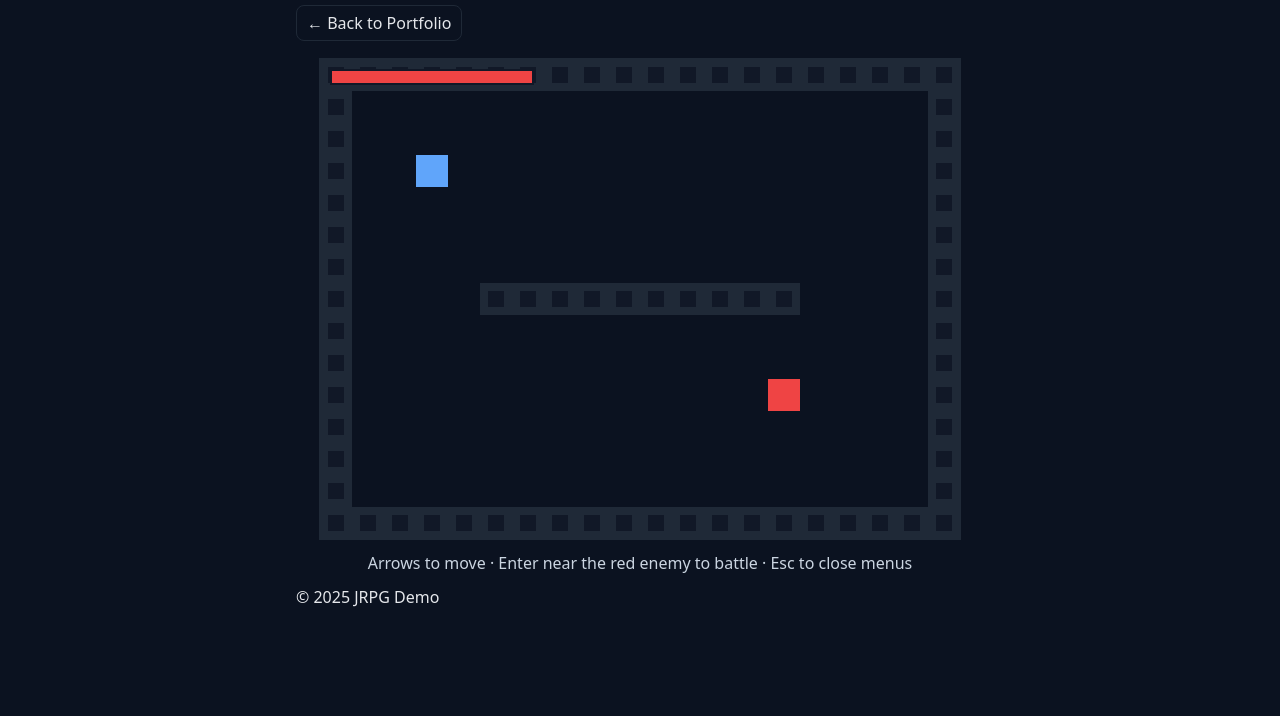
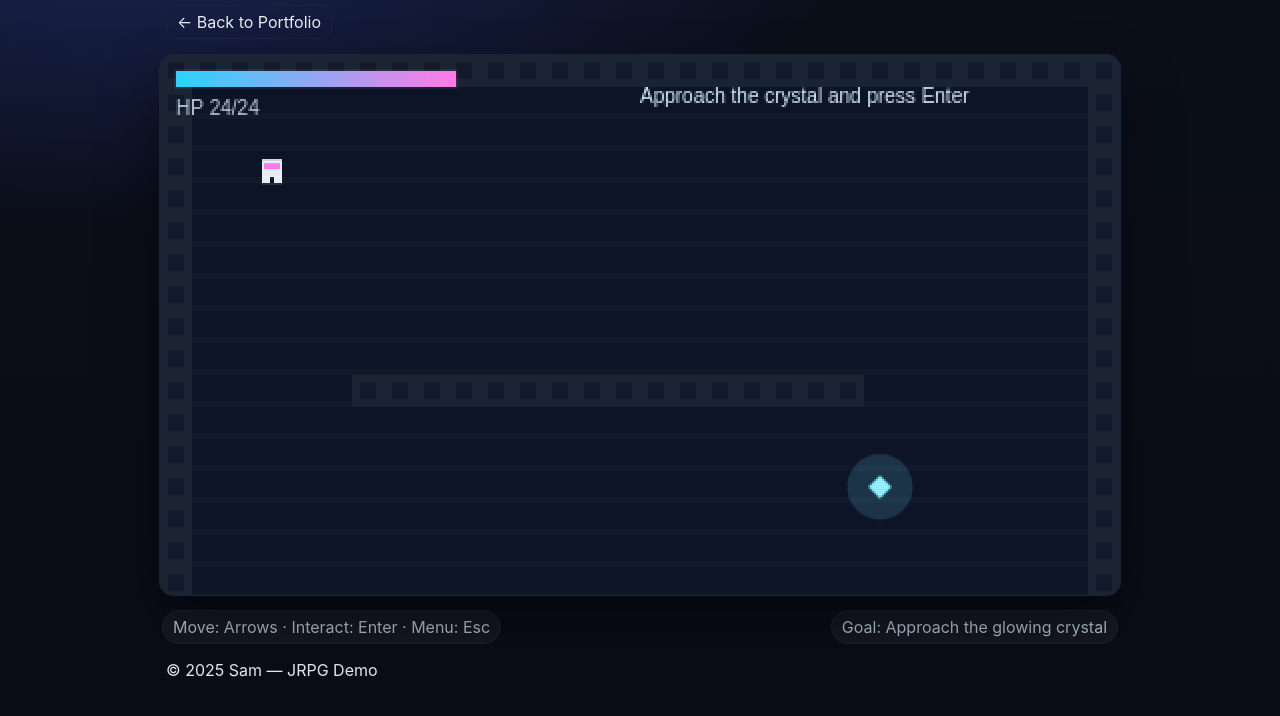
Before and after one commit to Caliburrito72/Caliburrito72.github.io, a plain HTML site: page game.html in a window 1280 px wide. Drawn offline with Linux system fonts and the light colour scheme.

Commit message:
Update game.html

```diff
--- a/game.html
+++ b/game.html
@@ -3,168 +3,284 @@
 <head>
 <meta charset="utf-8" />
 <meta name="viewport" content="width=device-width, initial-scale=1" />
-<title>JRPG Demo</title>
+<title>JRPG Demo — Sam</title>
+<meta name="description" content="A stylish browser JRPG demo featuring parallax scenery, an animated hero, and minimal battles.">
 <style>
-  body { margin:0; background:#0b1220; color:#e5e7eb; font-family:system-ui, Segoe UI, Roboto; display:flex; flex-direction:column; align-items:center; }
-  header, footer { width:100%; max-width:720px; padding:12px 16px; box-sizing:border-box; }
-  header a { color:#e5e7eb; text-decoration:none; border:1px solid #1f2937; padding:6px 10px; border-radius:8px; }
-  header a:hover { color:#22d3ee; border-color:#22d3ee; }
-  #wrap { border:1px solid #1f2937; background:#0f172a; margin:12px; image-rendering: pixelated; }
-  canvas { width:640px; height:480px; display:block; }
-  #hud { max-width:640px; color:#cbd5e1; }
-  #overlay {
-    position:fixed; inset:0; display:none; align-items:center; justify-content:center;
-    background:rgba(0,0,0,0.6);
+  :root{
+    --fg:#e6edf3; --muted:#b9c8d8; --ui:#0f172a; --line:#1b2433; --glow:#6ee7ff; --accent:#ff7ae6;
   }
-  #battle {
-    background:#111827; border:1px solid #1f2937; border-radius:12px; padding:16px; width:min(90%,420px);
-  }
-  button { background:#0b1220; color:#e5e7eb; border:1px solid #1f2937; padding:8px 12px; border-radius:8px; cursor:pointer; }
-  button:hover { border-color:#22d3ee; color:#22d3ee; }
+  *{box-sizing:border-box}
+  body{ margin:0; font-family:Inter,system-ui,Segoe UI,Roboto; color:var(--fg); background:radial-gradient(1200px 500px at 10% -10%, #1a2454 0%, transparent 60%), linear-gradient(180deg,#0b0f1a,#0a0d18 70%); display:flex; flex-direction:column; align-items:center; min-height:100vh; }
+  header, footer{ width:100%; max-width:980px; padding:12px 16px; }
+  header a{ color:var(--fg); text-decoration:none; border:1px solid var(--line); padding:6px 10px; border-radius:10px; }
+  header a:hover{ color:var(--glow); border-color:var(--glow); }
+  .stage{ position:relative; border:1px solid var(--line); border-radius:14px; overflow:hidden; margin:10px; background:#0d1427; box-shadow: 0 30px 60px rgba(0,0,0,.45), inset 0 0 0 1px rgba(255,255,255,.05); }
+  canvas{ display:block; width:min(92vw,960px); height:auto; image-rendering: pixelated; }
+  .hud{ width:min(92vw,960px); color:var(--muted); display:flex; justify-content:space-between; gap:10px; padding:4px 2px; }
+  .pill{ border:1px solid var(--line); border-radius:999px; padding:6px 10px; background:rgba(255,255,255,.05); }
+  .overlay{ position:fixed; inset:0; display:none; align-items:center; justify-content:center; background:rgba(0,0,0,.55); }
+  .panel{ width:min(92vw,640px); background:rgba(16,23,42,.75); backdrop-filter: blur(10px); border:1px solid var(--line); border-radius:14px; padding:14px; }
+  .row{ display:flex; gap:10px; flex-wrap:wrap; margin-top:10px; }
+  button{ background:#0b1220; color:var(--fg); border:1px solid var(--line); border-radius:10px; padding:8px 12px; cursor:pointer; }
+  button:hover{ color:var(--glow); border-color:var(--glow); }
 </style>
 </head>
 <body>
-<header><a href="index.html">← Back to Portfolio</a></header>
-<div id="wrap"><canvas id="game" width="320" height="240"></canvas></div>
-<div id="hud">Arrows to move · Enter near the red enemy to battle · Esc to close menus</div>
+<header>
+  <a href="index.html">← Back to Portfolio</a>
+</header>
 
-<div id="overlay">
-  <div id="battle">
-    <h3>Battle!</h3>
-    <div id="log">A Slime appears.</div>
-    <div style="margin-top:10px">
-      <button id="attackBtn">Attack</button>
-      <button id="healBtn">Heal</button>
-      <button id="runBtn">Run</button>
+<div class="stage">
+  <canvas id="game" width="480" height="270"></canvas>
+</div>
+<div class="hud">
+  <div class="pill">Move: Arrows · Interact: Enter · Menu: Esc</div>
+  <div class="pill">Goal: Approach the glowing crystal</div>
+</div>
+
+<div class="overlay" id="overlay">
+  <div class="panel">
+    <h3 style="margin:0 0 8px;">Encounter</h3>
+    <div id="log" style="color:#cfe6f5;">A Shade emerges from the fog.</div>
+    <div class="row">
+      <button id="attack">Attack</button>
+      <button id="skill">Skill</button>
+      <button id="run">Run</button>
     </div>
   </div>
 </div>
 
-<footer>© 2025 JRPG Demo</footer>
+<footer>© 2025 Sam — JRPG Demo</footer>
 
 <script>
-(() => {
-  const TILE = 16, W = 20, H = 15; // 320x240 canvas
+/* JRPG demo with parallax, animated hero, and a minimal battle overlay.
+   Replace placeholders with Sam's art later by swapping the data URIs or file paths. */
+
+// Scene config
+const W = 480, H = 270, TILE = 16;
 const canvas = document.getElementById('game');
 const ctx = canvas.getContext('2d');
 
+// Keys
 const keys = new Set();
-  window.addEventListener('keydown', e => { keys.add(e.key); if (e.key === 'Escape') closeBattle(); });
-  window.addEventListener('keyup', e => keys.delete(e.key));
+addEventListener('keydown', e => { keys.add(e.key); if (e.key==='Escape') closeOverlay(); });
+addEventListener('keyup', e => keys.delete(e.key));
 
-  // Simple map: 0 floor, 1 wall
+// Simple parallax layers (procedural)
+const layers = [
+  { speed: 0.2, draw: (t)=> drawHills('#091024','#0c1530', 0, 40, 1.2, t) },
+  { speed: 0.4, draw: (t)=> drawHills('#0c1530','#111c3d', 10, 60, 1.6, t) },
+  { speed: 0.8, draw: (t)=> drawHills('#13224f','#1a2c62', 20, 90, 2.2, t) },
+];
+
+// Map (walkable floor with blocking walls)
+const mapW = 30, mapH = 19;
 const map = [];
-  for (let y=0;y<H;y++){
-    const row = [];
-    for (let x=0;x<W;x++){
-      const edge = (x===0||y===0||x===W-1||y===H-1);
+for (let y=0; y<mapH; y++){
+  const row=[];
+  for (let x=0; x<mapW; x++){
+    const edge = (x===0||y===0||x===mapW-1||y===mapH-1);
     row.push(edge ? 1 : 0);
   }
   map.push(row);
 }
-  // Add a few internal walls
-  for (let x=5;x<15;x++) map[7][x]=1;
+// add a ridge
+for (let x=6; x<22; x++) map[10][x]=1;
 
-  const player = { x: 3, y: 3, color:'#60a5fa', hp: 20, maxhp: 20 };
-  const enemy  = { x: 14, y: 10, color:'#ef4444', alive: true, hp: 12, maxhp: 12, name:'Slime' };
+// Hero placeholder sprite (simple 3‑frame walk) — replace with Sam's sprite sheet later.
+const hero = {
+  x: 3, y: 3, dir: 'down', frame: 0, t: 0,
+  hp: 24, maxhp: 24,
+  color: '#6ee7ff'
+};
+// Enemy and focus object
+const crystal = { x: 22, y: 13 };
+const enemy = { name:'Shade', hp: 16, maxhp: 16, alive:true };
 
-  let lastMove = 0;
+// Game loop
+let last = 0;
+function loop(ts){
+  const dt = (ts - last)/1000; last = ts;
+  update(dt, ts);
+  render(ts);
+  requestAnimationFrame(loop);
+}
+requestAnimationFrame(loop);
 
-  function canMove(nx, ny) {
-    if (nx<0||ny<0||nx>=W||ny>=H) return false;
-    return map[ny][nx] === 0 && !(enemy.alive && enemy.x===nx && enemy.y===ny);
-  }
-
-  function update(ts){
-    if (ts - lastMove > 100) { // 10 fps movement
+function update(dt, ts){
   let dx=0, dy=0;
   if (keys.has('ArrowLeft')) dx = -1;
   else if (keys.has('ArrowRight')) dx = 1;
-      else if (keys.has('ArrowUp')) dy = -1;
+  if (keys.has('ArrowUp')) dy = -1;
   else if (keys.has('ArrowDown')) dy = 1;
 
-      const nx = player.x + dx, ny = player.y + dy;
-      if (dx||dy) {
-        if (canMove(nx, ny)) { player.x = nx; player.y = ny; lastMove = ts; }
+  // Pace movement
+  if (dx || dy){
+    const nx = hero.x + dx, ny = hero.y + dy;
+    hero.dir = Math.abs(dx) > Math.abs(dy) ? (dx<0?'left':'right') : (dy<0?'up':'down');
+    if (walk(nx, ny)) { hero.x = nx; hero.y = ny; hero.t += dt; hero.frame = Math.floor(hero.t*8)%3; }
+  } else {
+    hero.frame = 1;
   }
 
   if (keys.has('Enter')) {
-        if (enemy.alive && Math.abs(player.x-enemy.x)+Math.abs(player.y-enemy.y)===1) {
-          openBattle();
+    // proximity to crystal triggers encounter
+    if (Math.abs(hero.x-crystal.x)+Math.abs(hero.y-crystal.y) <= 1 && enemy.alive) openOverlay(`A ${enemy.name} emerges from the fog.`);
+  }
+}
+
+function walk(x,y){ return x>0 && y>0 && x<mapW-1 && y<mapH-1 && map[y][x]===0; }
+
+function render(ts){
+  // sky gradient
+  const g = ctx.createLinearGradient(0,0,0,H);
+  g.addColorStop(0, '#0a1026'); g.addColorStop(1, '#0a0d18');
+  ctx.fillStyle = g; ctx.fillRect(0,0,W,H);
+
+  // parallax hills
+  layers.forEach((L,i)=> L.draw(ts*L.speed));
+
+  // fog
+  drawFog();
+
+  // map tiles
+  for (let y=0;y<mapH;y++){
+    for (let x=0;x<mapW;x++){
+      const sX = x*TILE, sY = y*TILE;
+      if (map[y][x]===1){
+        ctx.fillStyle = '#1b2433';
+        ctx.fillRect(sX, sY, TILE, TILE);
+        ctx.fillStyle = '#11192a';
+        ctx.fillRect(sX+4, sY+4, TILE-8, TILE-8);
+      } else {
+        ctx.fillStyle = '#0d1427';
+        ctx.fillRect(sX, sY, TILE, TILE);
+        ctx.fillStyle = 'rgba(255,255,255,0.02)';
+        ctx.fillRect(sX, sY+TILE-3, TILE, 3);
       }
     }
   }
-    draw();
-    requestAnimationFrame(update);
+
+  // crystal (goal)
+  pulseCrystal(crystal.x, crystal.y, ts);
+
+  // hero
+  drawHero(hero.x, hero.y, hero.dir, hero.frame);
+
+  // UI
+  drawBars();
 }
 
-  function draw(){
-    // floor
-    for (let y=0;y<H;y++){
-      for (let x=0;x<W;x++){
-        const t = map[y][x];
-        ctx.fillStyle = t===1 ? '#1f2937' : '#0b1220';
-        ctx.fillRect(x*TILE, y*TILE, TILE, TILE);
-        if (t===1){
-          ctx.fillStyle = '#111827';
-          ctx.fillRect(x*TILE+4, y*TILE+4, TILE-8, TILE-8);
+function drawHills(c1, c2, yOff, amp, scale, t){
+  const h = 80;
+  const yBase = H - (h + yOff);
+  ctx.beginPath();
+  ctx.moveTo(0,H);
+  for (let x=0;x<=W;x++){
+    const y = yBase + Math.sin((x + t*0.02)*0.02*scale)*amp;
+    ctx.lineTo(x,y);
   }
-      }
-    }
-    // enemy
-    if (enemy.alive){
-      ctx.fillStyle = enemy.color;
-      ctx.fillRect(enemy.x*TILE, enemy.y*TILE, TILE, TILE);
-    }
-    // player
-    ctx.fillStyle = player.color;
-    ctx.fillRect(player.x*TILE, player.y*TILE, TILE, TILE);
-
-    // player HP bar
-    const pw = 100, ph = 6, px = 6, py = 6;
-    ctx.fillStyle='#111827'; ctx.fillRect(px-1, py-1, pw+2, ph+2);
-    ctx.fillStyle='#ef4444'; ctx.fillRect(px, py, pw*(player.hp/player.maxhp), ph);
+  ctx.lineTo(W,H);
+  ctx.closePath();
+  const g = ctx.createLinearGradient(0,yBase,0,H);
+  g.addColorStop(0,c1); g.addColorStop(1,c2);
+  ctx.fillStyle = g;
+  ctx.fill();
 }
 
-  // Battle system (very minimal)
+function drawFog(){
+  const grd = ctx.createLinearGradient(0, H*0.5, 0, H);
+  grd.addColorStop(0,'rgba(173,216,230,0.03)');
+  grd.addColorStop(1,'rgba(173,216,230,0.12)');
+  ctx.fillStyle = grd;
+  ctx.fillRect(0,0,W,H);
+}
+
+function pulseCrystal(x,y,ts){
+  const sX = x*TILE + TILE/2, sY = y*TILE + TILE/2;
+  const r = 6 + Math.sin(ts*0.01)*2;
+  ctx.save();
+  ctx.translate(sX, sY);
+  ctx.fillStyle = '#9af0ff';
+  ctx.beginPath(); ctx.moveTo(0,-r); ctx.lineTo(r,0); ctx.lineTo(0,r); ctx.lineTo(-r,0); ctx.closePath(); ctx.fill();
+  ctx.strokeStyle = 'rgba(110,231,255,.6)'; ctx.lineWidth = 1; ctx.stroke();
+  // glow
+  ctx.fillStyle = 'rgba(110,231,255,.15)'; ctx.beginPath(); ctx.arc(0,0, r*3, 0, Math.PI*2); ctx.fill();
+  ctx.restore();
+}
+
+function drawHero(x,y,dir,frame){
+  const sX = x*TILE, sY = y*TILE;
+  // simple silhouette with accent visor; replace this with sprite drawing.
+  ctx.save();
+  ctx.translate(sX + TILE/2, sY + TILE/2 + 1);
+  ctx.fillStyle = '#2ad3ff';
+  const bob = Math.sin(performance.now()*0.008)*1.5;
+  ctx.translate(0, bob);
+  // body
+  ctx.fillStyle = '#e6edf3';
+  ctx.fillRect(-5, -6, 10, 12);
+  // visor/accent
+  ctx.fillStyle = '#ff7ae6';
+  ctx.fillRect(-4, -4, 8, 3);
+  // direction hint
+  ctx.fillStyle = '#0b1220';
+  if (dir==='left') ctx.fillRect(-5,-1,3,2);
+  if (dir==='right') ctx.fillRect(2,-1,3,2);
+  if (dir==='up') ctx.fillRect(-1,-6,2,3);
+  if (dir==='down') ctx.fillRect(-1,3,2,3);
+  ctx.restore();
+}
+
+function drawBars(){
+  // player HP
+  const x=8, y=8, w=140, h=8;
+  ctx.fillStyle='rgba(255,255,255,.06)'; ctx.fillRect(x-1,y-1,w+2,h+2);
+  ctx.fillStyle='#1b2433'; ctx.fillRect(x,y,w,h);
+  const pct = hero.hp/hero.maxhp;
+  const g = ctx.createLinearGradient(x,y,x+w,y);
+  g.addColorStop(0,'#2ad3ff'); g.addColorStop(1,'#ff7ae6');
+  ctx.fillStyle = g; ctx.fillRect(x,y,w*pct,h);
+  ctx.fillStyle = '#b9c8d8'; ctx.fillText(`HP ${hero.hp}/${hero.maxhp}`, x, y+22);
+
+  // hint to interact near crystal
+  ctx.fillStyle = '#cfe6f5';
+  ctx.fillText('Approach the crystal and press Enter', W-240, 24);
+}
+
+// Battle overlay
 const overlay = document.getElementById('overlay');
 const log = document.getElementById('log');
-  const attackBtn = document.getElementById('attackBtn');
-  const healBtn = document.getElementById('healBtn');
-  const runBtn = document.getElementById('runBtn');
-
-  function openBattle(){
-    overlay.style.display='flex';
-    log.textContent = `A ${enemy.name} appears. HP ${enemy.hp}/${enemy.maxhp}`;
-  }
-  function closeBattle(){ overlay.style.display='none'; }
-
-  function enemyTurn(){
+document.getElementById('attack').onclick = () => {
   if (!enemy.alive) return;
-    const dmg = 2 + Math.floor(Math.random()*3);
-    player.hp = Math.max(0, player.hp - dmg);
-    log.textContent += ` | ${enemy.name} hits for ${dmg}. You ${player.hp}/${player.maxhp}.`;
-    if (player.hp<=0){ log.textContent += ' Defeated! Press Esc.'; }
-  }
-
-  attackBtn.onclick = () => {
-    if (!enemy.alive) return;
-    const dmg = 3 + Math.floor(Math.random()*4);
+  const dmg = 4 + Math.floor(Math.random()*4);
   enemy.hp = Math.max(0, enemy.hp - dmg);
   log.textContent = `You strike for ${dmg}. ${enemy.name} ${enemy.hp}/${enemy.maxhp}.`;
   if (enemy.hp<=0){ enemy.alive=false; log.textContent += ' Victory!'; return; }
   enemyTurn();
 };
-  healBtn.onclick = () => {
-    const amt = 4 + Math.floor(Math.random()*3);
-    player.hp = Math.min(player.maxhp, player.hp + amt);
-    log.textContent = `You heal ${amt}. ${player.hp}/${player.maxhp}.`;
+document.getElementById('skill').onclick = () => {
+  if (!enemy.alive) return;
+  const dmg = 7; enemy.hp = Math.max(0, enemy.hp - dmg);
+  log.textContent = `Photon Slash deals ${dmg}. ${enemy.name} ${enemy.hp}/${enemy.maxhp}.`;
+  if (enemy.hp<=0){ enemy.alive=false; log.textContent += ' Victory!'; return; }
   enemyTurn();
 };
-  runBtn.onclick = () => { log.textContent = 'You ran away.'; closeBattle(); };
+document.getElementById('run').onclick = () => closeOverlay();
 
-  requestAnimationFrame(update);
-})();
+function enemyTurn(){
+  const dmg = 2 + Math.floor(Math.random()*3);
+  hero.hp = Math.max(0, hero.hp - dmg);
+  log.textContent += ` | ${enemy.name} hits for ${dmg}. You ${hero.hp}/${hero.maxhp}.`;
+}
+
+function openOverlay(msg){ overlay.style.display='flex'; log.textContent = msg; }
+function closeOverlay(){ overlay.style.display='none'; }
+
+// Notes for upgrading visuals:
+// - Swap drawHero() with sprite sheet rendering for polished character art.
+// - Replace parallax hills with layered art images for a bespoke look.
+// - Bring in sprite animation techniques or Phaser if desired in future.
 </script>
 </body>
 </html>
```
Lines whose indentation alone changed are shown as unchanged.
